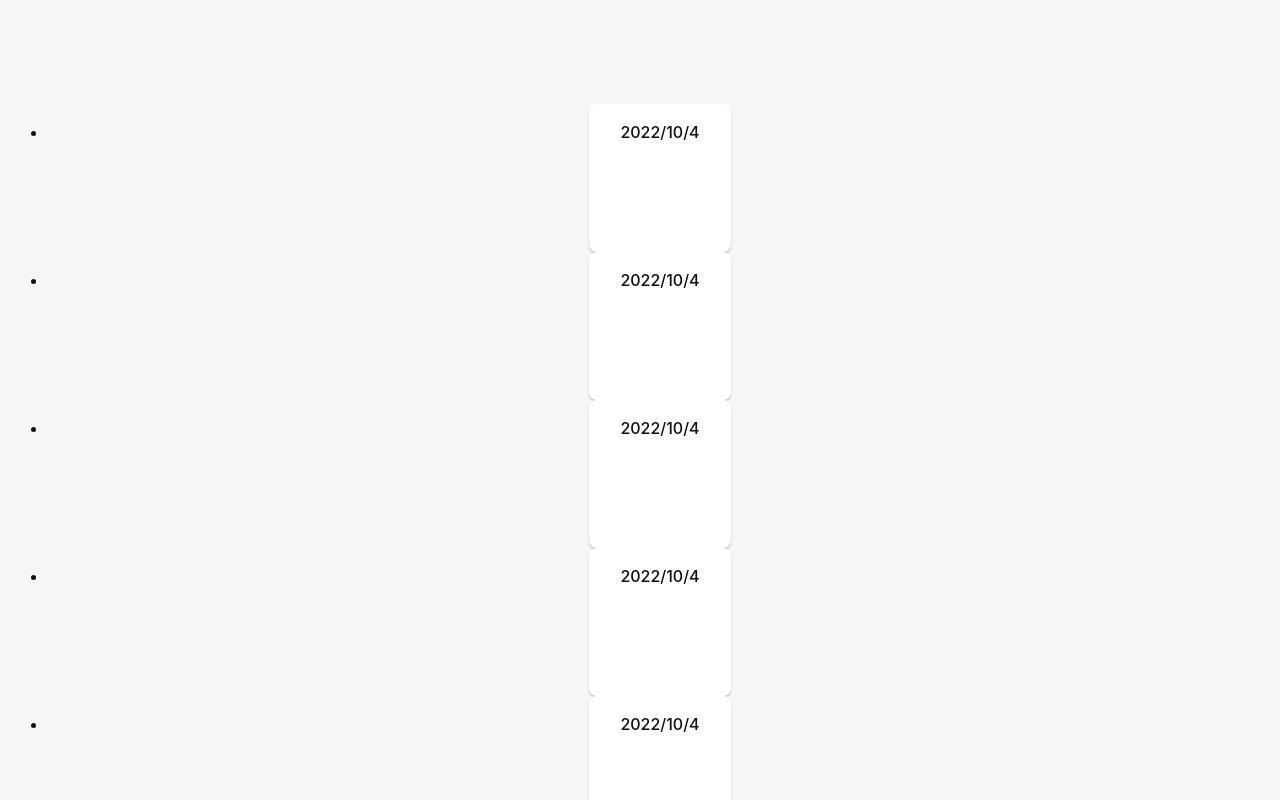
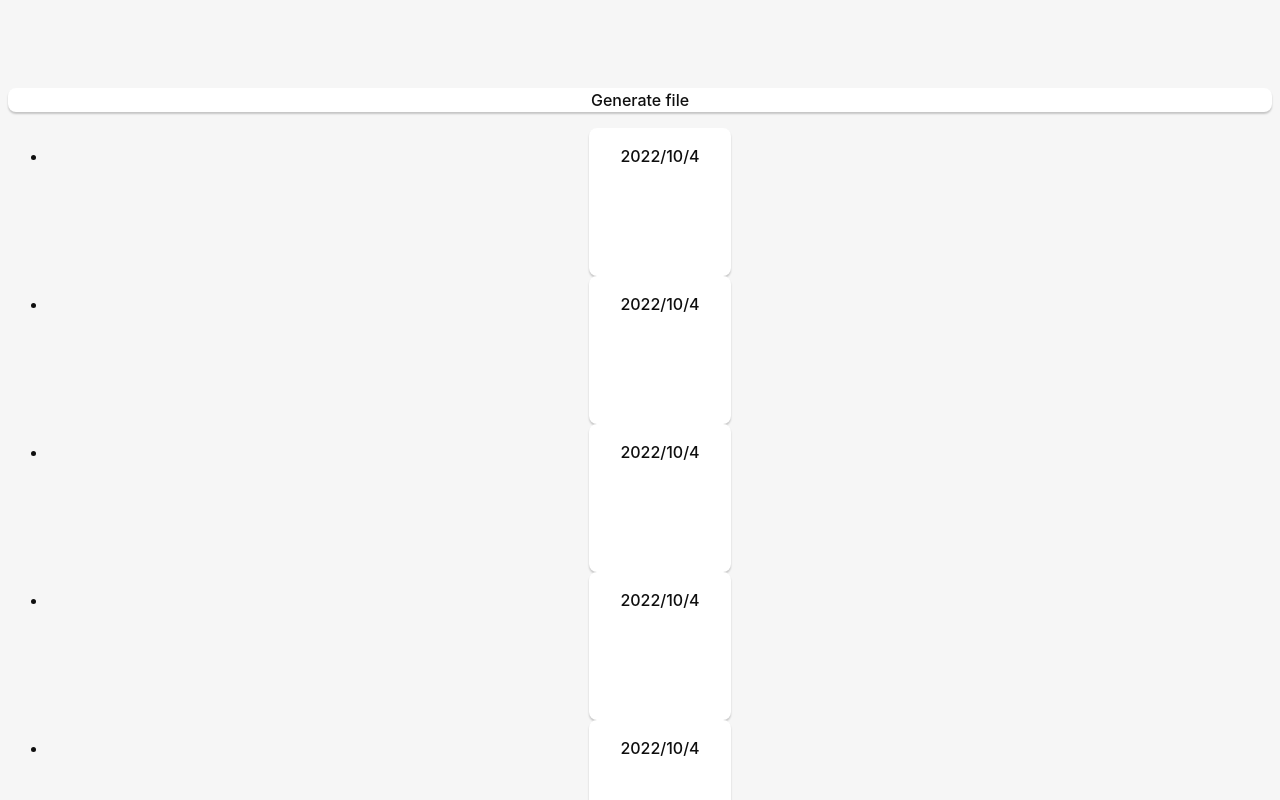
Before and after one commit to Aleksandriukas/gym_calendar, a React (Vite) app: page / in a window 1280 px wide. Shown: the top 800 px of the page. Built offline with nearby package versions, Linux system fonts and the light colour scheme.

Commit message:
path_exists() and create_directory()

```diff
--- a/src/App.tsx
+++ b/src/App.tsx
@@ -8,13 +8,14 @@ function App() {
   const [greetMsg, setGreetMsg] = useState("");
   const [name, setName] = useState("");
 
-  async function greet() {
+  async function test() {
     // Learn more about Tauri commands at https://tauri.app/v1/guides/features/command
-    setGreetMsg(await invoke("greet", { name }));
+    await invoke("test");
   }
 
   return (
     <div className="container">
+      <button onClick={test}>Generate file</button>
       <Calendar />
     </div>
   );
```
Also changed, not shown: src-tauri/foo.txt (added), src-tauri/fooddd.txt (added), src-tauri/november112.txt (added), 1 other file (tests, documents, lock files or other folders).
